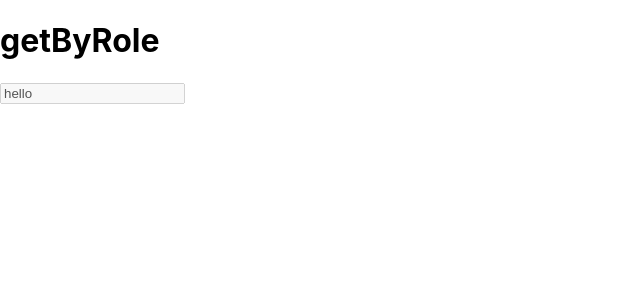
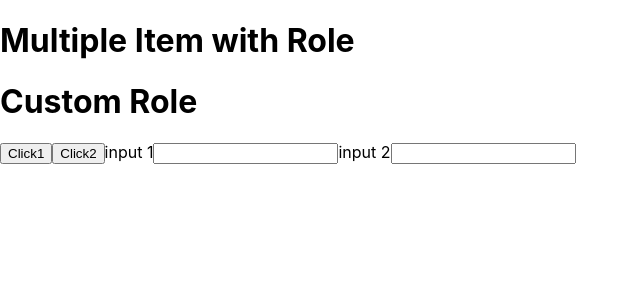
Before and after one commit to Ujala-355/Testing, a React (Create React App) app: page / in a window 1280 px wide. Shown: the top 300 px of the page, without its empty margins (0-640 px from the left). Built offline with nearby package versions, Linux system fonts and the light colour scheme.

Commit message:
Multiple elements with Role Custom Role

```diff
--- a/src/App.js
+++ b/src/App.js
@@ -2,8 +2,14 @@ const App=()=>{
     return(
         <>
             <div>
-                  <h1>getByRole</h1>
-                  <input type="text" defaultValue="hello" disabled/>
+                  <h1>Multiple Item with Role</h1>
+                  <h1>Custom Role</h1>
+                  <button>Click1</button>
+                  <button>Click2</button>
+                  <label htmlFor="input1">input 1</label>
+                  <input type="text" id="input1" />
+                  <label htmlFor="input2">input 2</label>
+                  <input type="text" id="input2" />
             </div>
         </>
     )
```
Also changed, not shown: 1 other file (tests, documents, lock files or other folders).
